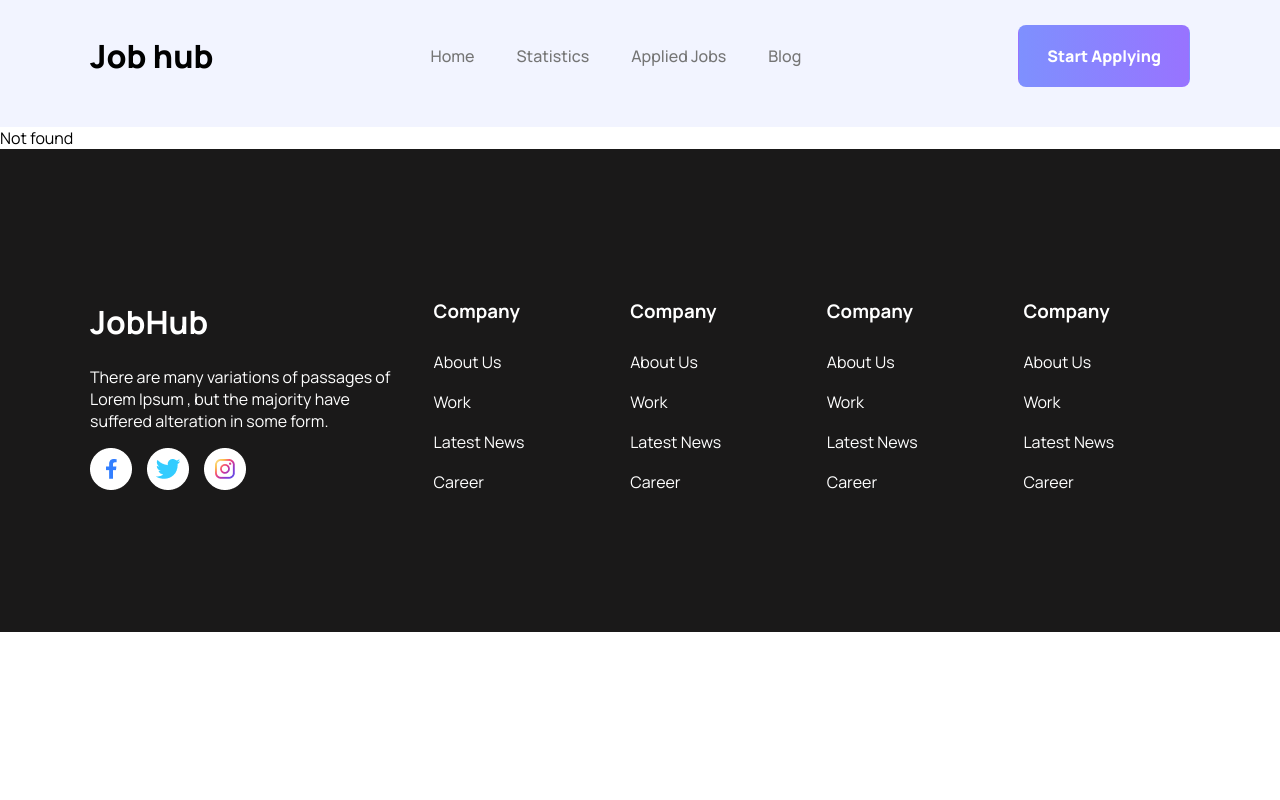
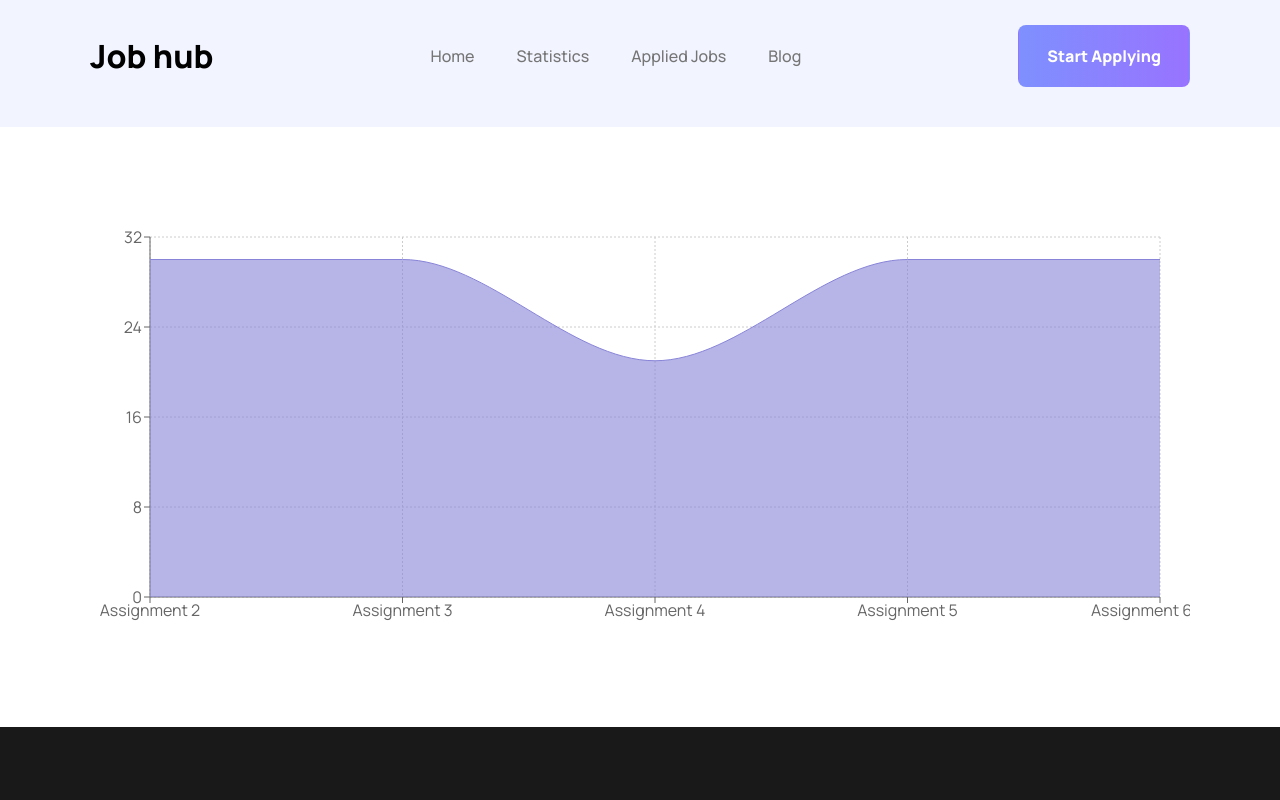
Before and after one commit to hihabib/Job-hub, a React (Vite) app: page /statistics in a window 1280 px wide. Shown: the top 800 px of the page. Built offline with nearby package versions, Linux system fonts and the light colour scheme.

Commit message:
Recharts implemented in statistics page

```diff
--- a/package.json
+++ b/package.json
@@ -12,7 +12,8 @@
   "dependencies": {
     "react": "^18.2.0",
     "react-dom": "^18.2.0",
-    "react-router-dom": "^6.11.2"
+    "react-router-dom": "^6.11.2",
+    "recharts": "^2.6.2"
   },
   "devDependencies": {
     "@types/react": "^18.0.28",
--- a/src/pages/AppliedJobs/components/JobList/JobList.jsx
+++ b/src/pages/AppliedJobs/components/JobList/JobList.jsx
@@ -12,6 +12,7 @@ const JobList = () => {
             <option value="">Filter By</option>
             <option value="Remote">Remote</option>
             <option value="Onsite">On Site</option>
+            <option value="Full time">Full time</option>
           </select>
         </div>
       </div>
--- a/src/pages/AppliedJobs/components/JobList/hooks/useJobList.js
+++ b/src/pages/AppliedJobs/components/JobList/hooks/useJobList.js
@@ -26,6 +26,7 @@ const useJobList = () => {
         });
         setAppliedJobs(filteredJob);
       });
+  // eslint-disable-next-line react-hooks/exhaustive-deps
   }, [filter]);
 
   const handleFilter = (e) => {
--- /dev/null
+++ b/src/pages/NotFound/NotFound.module.css
@@ -0,0 +1,6 @@
+.notFound {
+  padding: 100px 0;
+  width: var(--width-lg);
+  margin: 0 auto;
+  text-align: center;
+}
--- /dev/null
+++ b/src/pages/NotFound/NoutFound.jsx
@@ -0,0 +1,12 @@
+import classes from "./NotFound.module.css";
+
+const NoutFound = () => {
+  return (
+    <div className={classes.notFound}>
+      <h1>Error 404</h1>
+      <h2>Page Not Found</h2>
+    </div>
+  );
+};
+
+export default NoutFound;
--- /dev/null
+++ b/src/pages/Statistics/Statistics.jsx
@@ -0,0 +1,60 @@
+import {
+  AreaChart,
+  Area,
+  XAxis,
+  YAxis,
+  CartesianGrid,
+  Tooltip,
+  ResponsiveContainer,
+} from "recharts";
+import classes from "./Statistics.module.css";
+
+const data = [
+  {
+    name: "Assignment 2",
+    mark: 30,
+  },
+  {
+    name: "Assignment 3",
+    mark: 30,
+  },
+  {
+    name: "Assignment 4",
+    mark: 21,
+  },
+  {
+    name: "Assignment 5",
+    mark: 30,
+  },
+  {
+    name: "Assignment 6",
+    mark: 30,
+  },
+];
+const Statictics = () => {
+  return (
+    <div className={classes.statictics}>
+      <ResponsiveContainer width="100%" height={400}>
+        <AreaChart
+          width={500}
+          height={400}
+          data={data}
+          margin={{
+            top: 10,
+            right: 30,
+            left: 0,
+            bottom: 0,
+          }}
+        >
+          <CartesianGrid strokeDasharray="2 2" />
+          <XAxis dataKey="name" />
+          <YAxis />
+          <Tooltip />
+          <Area type={"monotone"} dataKey="mark" stroke="#8884d8" fill="#8884d8" />
+        </AreaChart>
+      </ResponsiveContainer>
+    </div>
+  );
+};
+
+export default Statictics;
--- /dev/null
+++ b/src/pages/Statistics/Statistics.module.css
@@ -0,0 +1,5 @@
+.statictics {
+  width: var(--width-lg);
+  margin: 0 auto;
+  padding: 100px 0;
+}
```
Also changed, not shown: src/main.jsx (+7 -1 lines), 1 other file (tests, documents, lock files or other folders).
